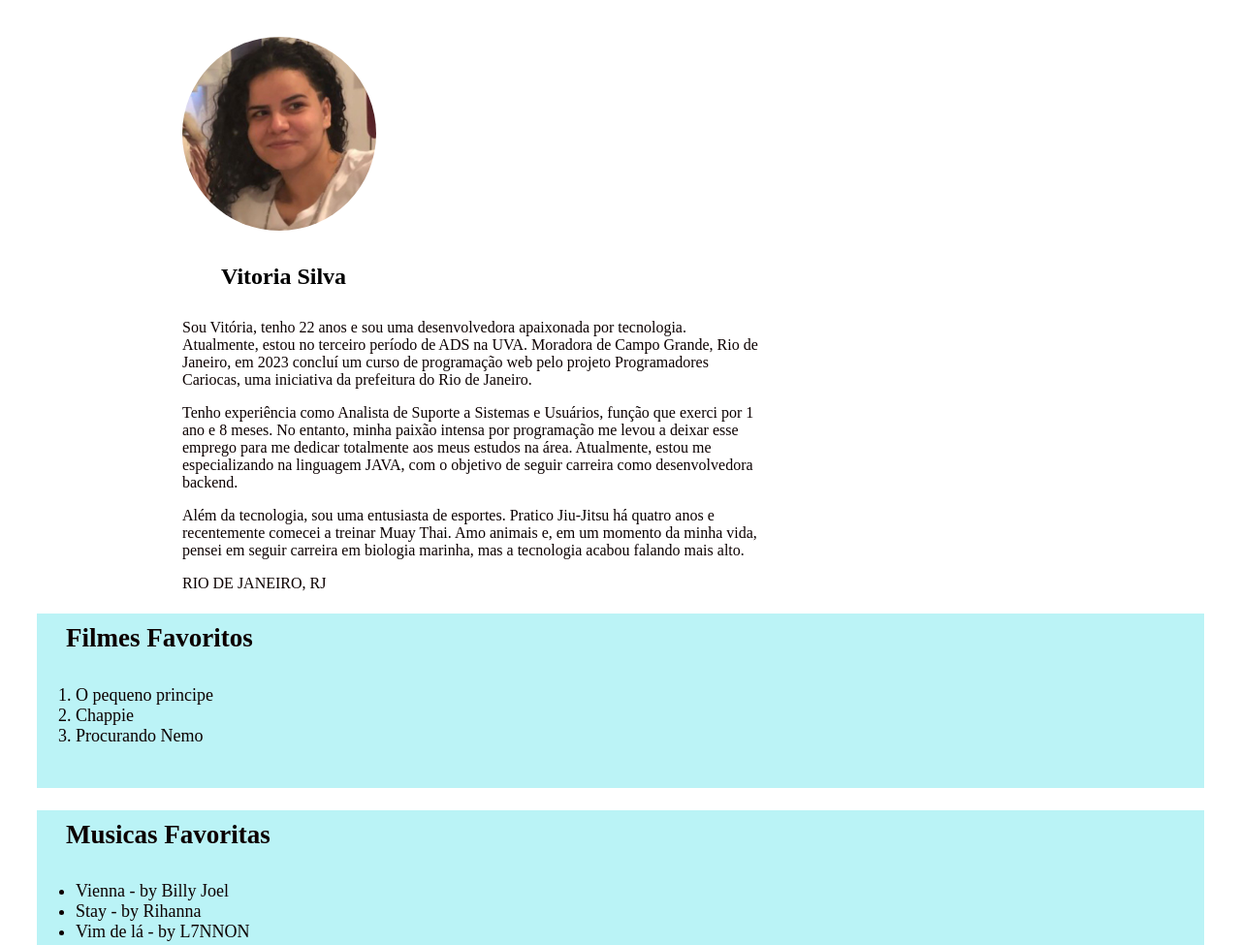
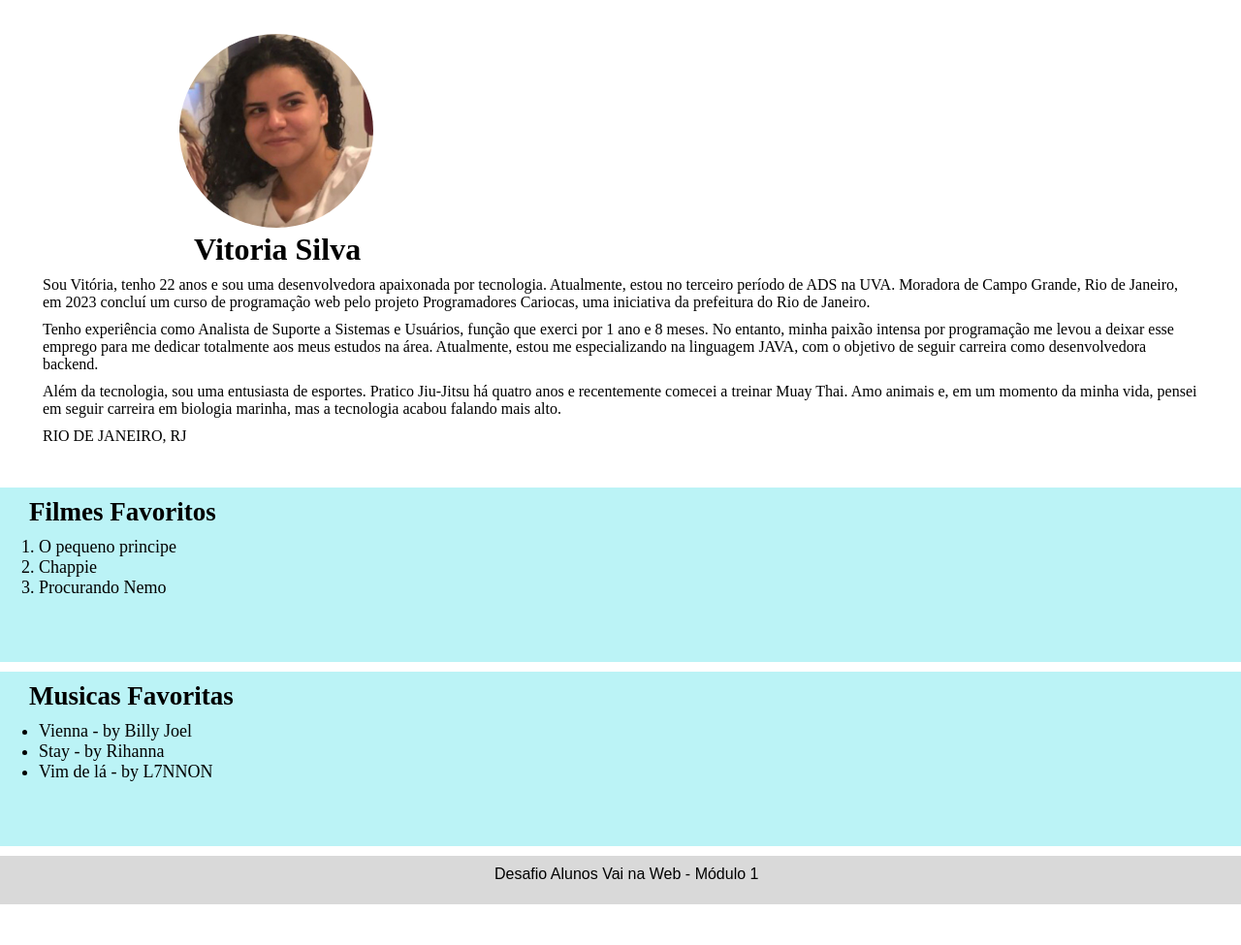
Before and after one commit to silvavit0ria/Desafio_VNW, a plain HTML site: page index.html in a window 1280 px wide. Shown: the top 975 px of the page at 97% size. After the commit the page ends 933 px from the top, so only its background shows below. Drawn offline with Linux system fonts and the light colour scheme.

Commit message:
atualizando o escopo html

```diff
--- a/index.html
+++ b/index.html
@@ -10,18 +10,17 @@
 <body>
 
     <main>
-        <section >
+
             <img src="foto.jpg" alt="perfil" width="200px">
-            <h1 id="bio">Vitoria Silva</h1>
+            <h1>Vitoria Silva</h1>
 
             <p>Sou Vitória, tenho 22 anos e sou uma desenvolvedora apaixonada por tecnologia. Atualmente, estou no terceiro período de ADS na UVA. Moradora de Campo Grande, Rio de Janeiro, em 2023 concluí um curso de programação web pelo projeto Programadores Cariocas, uma iniciativa da prefeitura do Rio de Janeiro.</p>
             <p>Tenho experiência como Analista de Suporte a Sistemas e Usuários, função que exerci por 1 ano e 8 meses. No entanto, minha paixão intensa por programação me levou a deixar esse emprego para me dedicar totalmente aos meus estudos na área. Atualmente, estou me especializando na linguagem JAVA, com o objetivo de seguir carreira como desenvolvedora backend.</p>
             <p>Além da tecnologia, sou uma entusiasta de esportes. Pratico Jiu-Jitsu há quatro anos e recentemente comecei a treinar Muay Thai. Amo animais e, em um momento da minha vida, pensei em seguir carreira em biologia marinha, mas a tecnologia acabou falando mais alto.</p>
 
             <p>RIO DE JANEIRO, RJ</p>
-         </section>
-
-         <section id="filmes">
+ </main>
+         <section >
             <h1>Filmes Favoritos</h1>
             <ol>
             <li> O pequeno principe</li>
@@ -30,7 +29,7 @@
             </ol>
          </section>
 
-         <section id="musicas">
+         <section >
             <h1>Musicas Favoritas</h1>
             <ul>
                 <li>Vienna - by Billy Joel  </li>
@@ -40,7 +39,7 @@
 
          </section>
 
-    </main>
+
 
     <footer>
         <p> Desafio Alunos Vai na Web - Módulo 1 </p>
--- a/style.scss
+++ b/style.scss
@@ -1,22 +1,24 @@
-
-
-body{
-    background-color: rgb(255, 255, 255);
+*{
+    margin: 0;
 }
 main{
-    padding: 30px;
+    padding: 35px;
+}
+main h1{
+    margin-left: 165px;
+}
+main p{
+    padding: 1px;
+    margin:  8px;
 }
 section{
-    background-color: rgb(255, 255, 255);
-    color: rgb(12, 0, 0);
-
+    background-color: hsl(183, 77%, 85%);
+    font-size: large;
+    height: 180px;
+    margin: 0 0 10px;
 
 }
-#bio{
-    margin-left: 180px;
-    color: rgb(0, 0, 0);
-}
-section img{
+img{
     border-radius: 100%;
     margin-left: 150px;
 }
@@ -25,29 +27,10 @@ section h1{
     padding: 10px;
 
 }
-section p{
-    width: 600px;
-    margin-left: 150px;
-
-
-}
-#filmes{
-    background-color: hsl(183, 77%, 85%);
-    font-size: large;
-    height: 180px;
-
-}
-
-#musicas{
-    background-color: #BAF3F6;
-    font-size: large;
-    height: 180px;
-}
 
 footer{
-    background-color: #D9D9D9;
-    ;
-    height: 50px;
+    background-color: #D9D9D9; ;
+    height: 30px;
     padding: 10px;
     font-size: medium;
 
```
Also changed, not shown: style.css, 1 other file.
